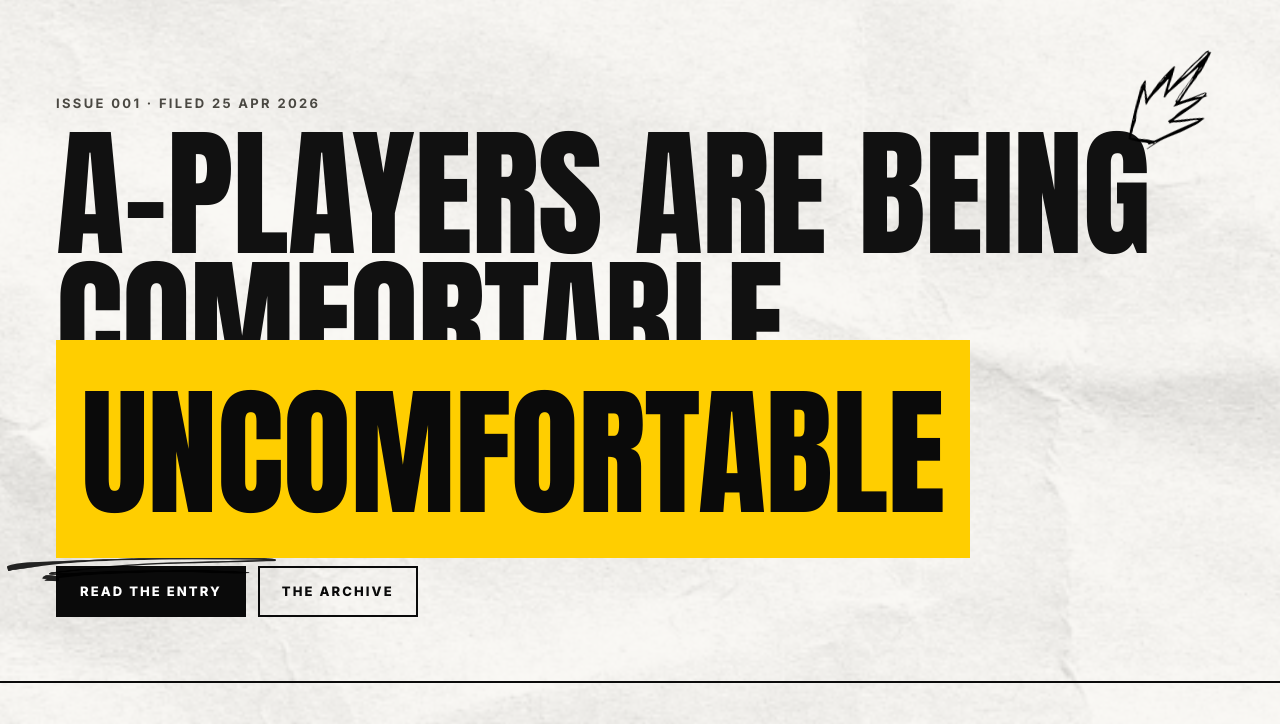
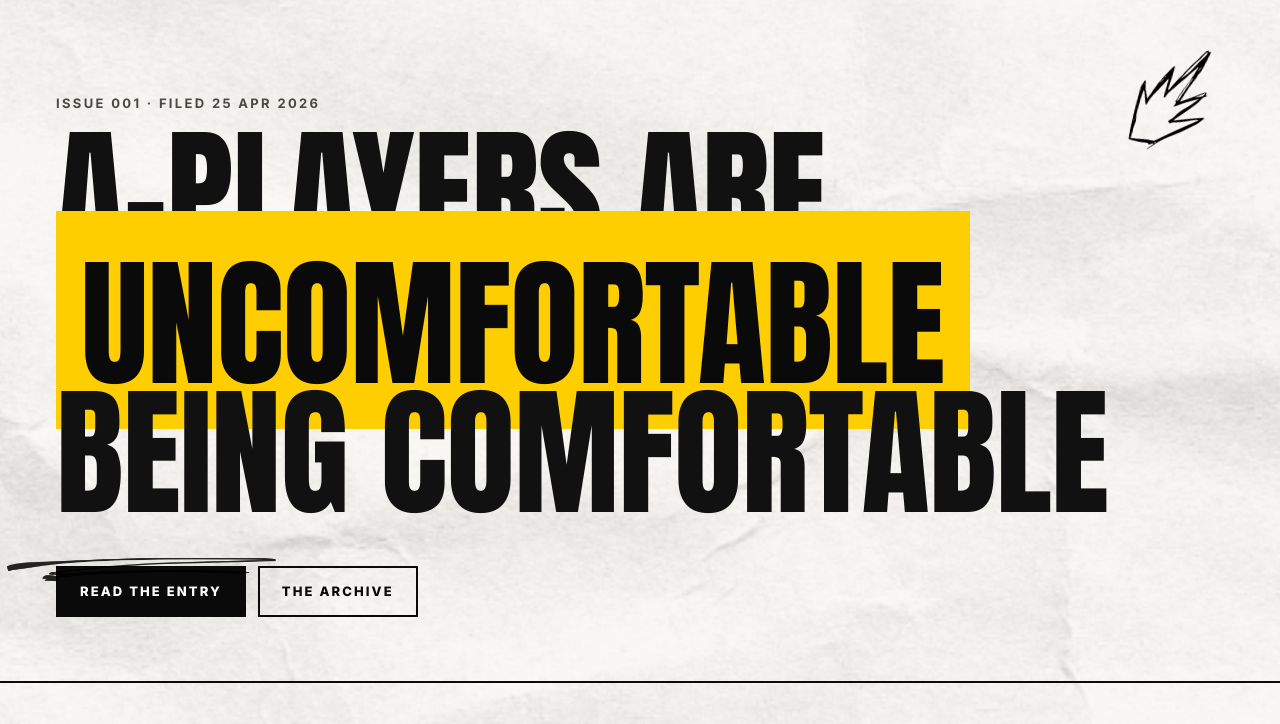
Before and after one commit to awj27/awj, an Astro site: page / in a window 1280 px wide. Shown: the part 76-800 px from the top of the page. Built offline with nearby package versions, Linux system fonts and the light colour scheme; Astro itself is replaced by a stand-in of ours.

Commit message:
fix(home): preserve title order when highlighting 'uncomfortable' in hero

```diff
--- a/src/pages/index.astro
+++ b/src/pages/index.astro
@@ -26,11 +26,14 @@ const issueDate = formatIssueDate(featured.data.modified ?? featured.data.date);
     <div class="site-shell hero__inner">
       <Eyebrow>Issue {String(featured.data.awj_number).padStart(3, '0')} · Filed {issueDate}</Eyebrow>
       <h1 class="hero__title awj-billboard">
-        {featured.data.title.replace(/uncomfortable/i, '')}
-        {featured.data.title.toLowerCase().includes('uncomfortable') && (
-          <Hl>uncomfortable</Hl>
-        )}
-        {!featured.data.title.toLowerCase().includes('uncomfortable') && featured.data.title}
+        {(() => {
+          const t = featured.data.title;
+          const re = /(uncomfortable)/i;
+          const m = t.match(re);
+          if (!m) return t;
+          const idx = m.index!;
+          return [t.slice(0, idx), <Hl>{m[0]}</Hl>, t.slice(idx + m[0].length)];
+        })()}
       </h1>
       <Scribble src="/assets/scribbles/scribble_fire_1.png" rotate={12} top="40px" right="3%" width={120} />
       <Scribble src="/assets/scribbles/underline_black.png" left="0" bottom="-10px" width={280} opacity={0.85} />
```
